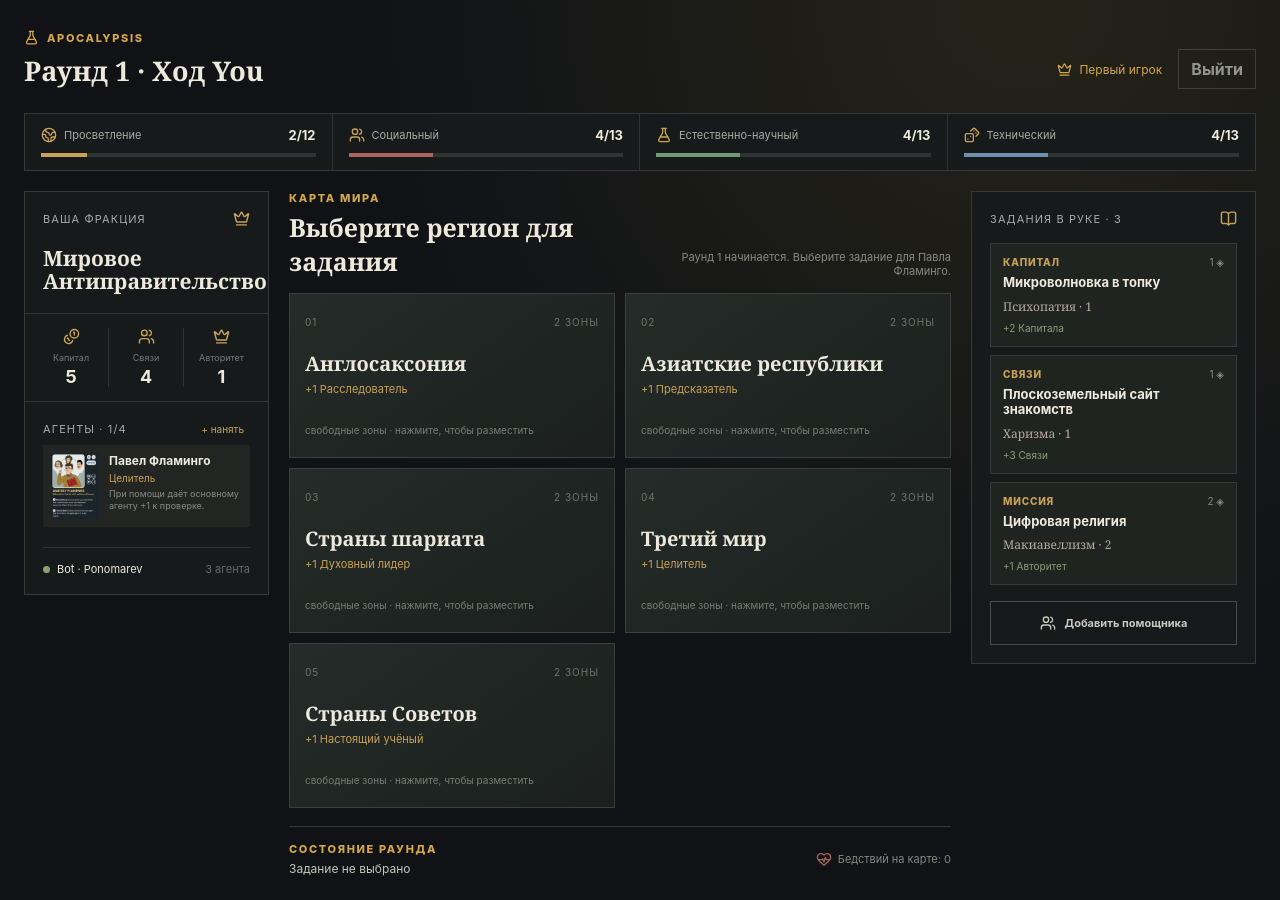
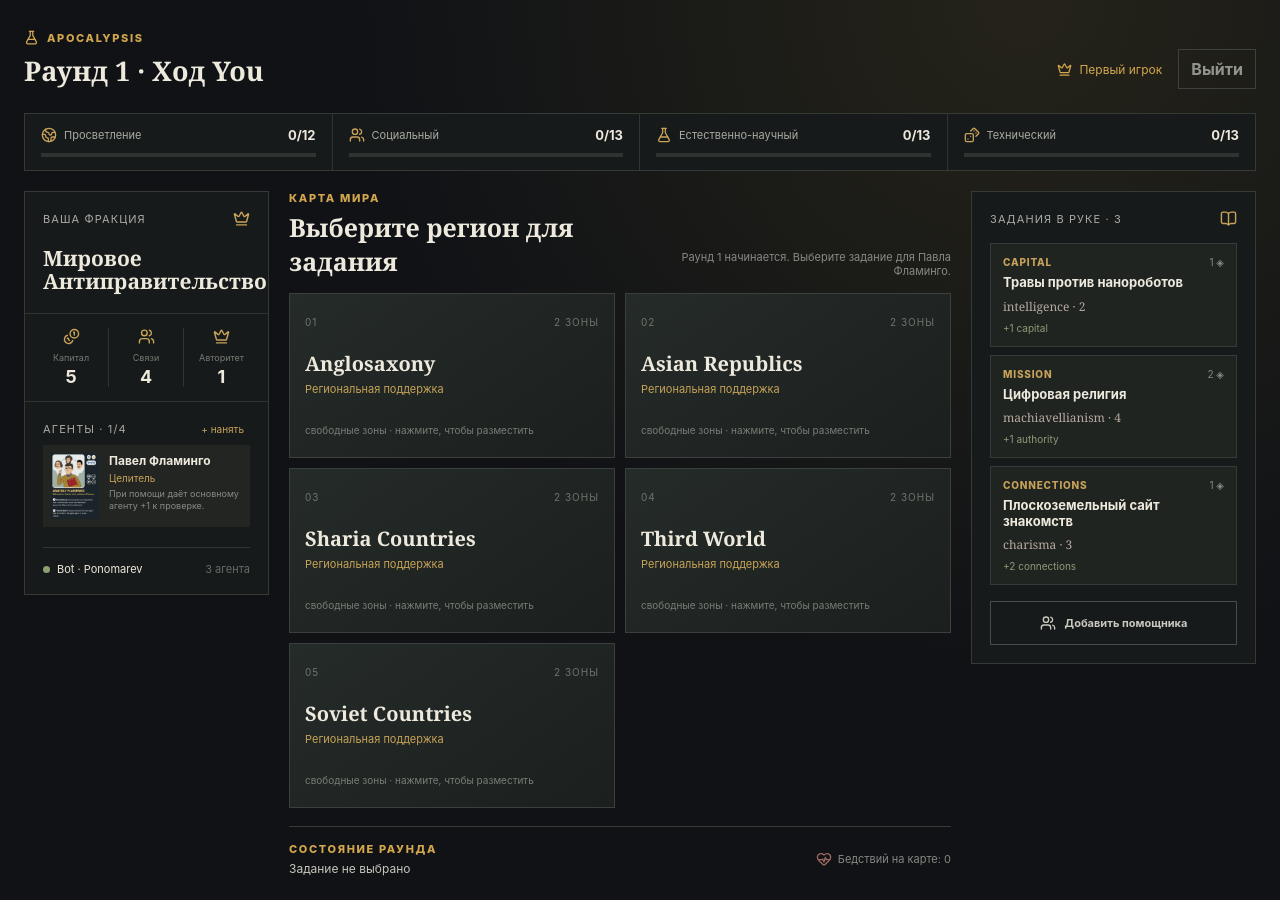
Before and after one commit to butterbgud/scientific-apocalypsis, a React (Vite) app: page / in a window 1280 px wide. Both pictures are taken after a click on the button "Начать прототип". Built offline with nearby package versions, Linux system fonts and the light colour scheme.

Commit message:
Connect prototype board to game kernel

```diff
--- a/src/main.tsx
+++ b/src/main.tsx
@@ -1,6 +1,7 @@
 import { useMemo, useState, type ReactNode } from "react";
 import { createRoot } from "react-dom/client";
 import { ArrowRight, BookOpen, Coins, Crown, Dices, FlaskConical, Globe2, HeartPulse, Users } from "lucide-react";
+import { assignTask as engineAssignTask, drawTaskChoices, resolveTask, setup, type GameState } from "./engine";
 import "./styles.css";
 
 type Screen = "lobby" | "board";
@@ -63,35 +64,42 @@ function App() {
   const [screen, setScreen] = useState<Screen>("lobby");
   const [playerName, setPlayerName] = useState("You");
   const [language, setLanguage] = useState("Русский");
-  const [regions, setRegions] = useState(initialRegions);
-  const [tracks, setTracks] = useState(initialTracks);
+  const [game, setGame] = useState<GameState | null>(null);
   const [selectedTask, setSelectedTask] = useState<string | null>(null);
   const [notice, setNotice] = useState("Выберите задание, затем регион для агента.");
 
   const activeAgent = agents[0];
-  const selectedTaskData = useMemo(() => tasks.find((task) => task.name === selectedTask), [selectedTask]);
+  const selectedTaskData = useMemo(() => game ? game.tasks[selectedTask ?? ""] : undefined, [game, selectedTask]);
 
   function startGame() {
+    const initialized = setup(42);
+    if ("error" in initialized) return setNotice(initialized.error);
+    const drawn = drawTaskChoices(initialized.state);
+    if ("error" in drawn) return setNotice(drawn.error);
+    setGame(drawn.state);
     setScreen("board");
     setNotice("Раунд 1 начинается. Выберите задание для Павла Фламинго.");
   }
 
   function assignTask(index: number) {
-    if (!selectedTaskData) {
+    if (!game || !selectedTaskData || !selectedTask) {
       setNotice("Сначала выберите карту задания.");
       return;
     }
-    if (regions[index].agent) {
-      setNotice("В этом регионе уже заняты обе зоны задания.");
-      return;
-    }
-    setRegions((current) => current.map((region, regionIndex) => regionIndex === index
-      ? { ...region, task: selectedTaskData.name, agent: activeAgent.name }
-      : region));
-    setTracks((current) => ({ ...current, enlightenment: current.enlightenment + 1 }));
-    setNotice(`${activeAgent.name} отправлен в регион «${regions[index].name}». Проверка готова к разрешению.`);
+    const region = Object.values(game.regions)[index];
+    const assigned = engineAssignTask(game, selectedTask, "agent.flamenko", region.id);
+    if ("error" in assigned) return setNotice(assigned.error);
+    const resolved = resolveTask(assigned.state, selectedTask);
+    if ("error" in resolved) return setNotice(resolved.error);
+    setGame(resolved.state);
+    setNotice(resolved.events[0].message);
     setSelectedTask(null);
   }
+
+  const player = game?.players.find((candidate) => candidate.id === "player.0");
+  const regions = game ? Object.values(game.regions) : initialRegions;
+  const boardTasks = game ? game.taskChoices.map((id) => game.tasks[id]) : [];
+  const tracks = game?.tracks ?? initialTracks;
 
   if (screen === "lobby") {
     return (
@@ -115,30 +123,30 @@ function App() {
   return (
     <main className="game-shell">
       <header className="game-header">
-        <div><div className="eyebrow"><FlaskConical size={15} /> APOCALYPSIS</div><h1>Раунд 1 · Ход {playerName || "You"}</h1></div>
+        <div><div className="eyebrow"><FlaskConical size={15} /> APOCALYPSIS</div><h1>Раунд {game?.round ?? 1} · Ход {playerName || "You"}</h1></div>
         <div className="header-actions"><span className="turn-pill"><Crown size={15} /> Первый игрок</span><button className="ghost-button" onClick={() => setScreen("lobby")}>Выйти</button></div>
       </header>
       <section className="track-strip">
         <Track icon={<Globe2 size={16} />} label="Просветление" value={tracks.enlightenment} max={12} tone="light" />
-        <Track icon={<Users size={16} />} label="Социальный" value={tracks.social} max={13} tone="social" />
-        <Track icon={<FlaskConical size={16} />} label="Естественно-научный" value={tracks.natural} max={13} tone="natural" />
-        <Track icon={<Dices size={16} />} label="Технический" value={tracks.technical} max={13} tone="technical" />
+        <Track icon={<Users size={16} />} label="Социальный" value={"social_progress" in tracks ? tracks.social_progress : tracks.social} max={13} tone="social" />
+        <Track icon={<FlaskConical size={16} />} label="Естественно-научный" value={"natural_progress" in tracks ? tracks.natural_progress : tracks.natural} max={13} tone="natural" />
+        <Track icon={<Dices size={16} />} label="Технический" value={"technical_progress" in tracks ? tracks.technical_progress : tracks.technical} max={13} tone="technical" />
       </section>
       <div className="board-layout">
         <aside className="side-panel player-panel">
           <div className="panel-heading"><span>Ваша фракция</span><Crown size={17} /></div>
           <h2>Мировое Антиправительство</h2>
-          <div className="resources"><Resource icon={<Coins size={17} />} label="Капитал" value={5} /><Resource icon={<Users size={17} />} label="Связи" value={4} /><Resource icon={<Crown size={17} />} label="Авторитет" value={1} /></div>
-          <div className="panel-heading agent-heading"><span>Агенты · 1/4</span><button className="small-link">+ нанять</button></div>
+          <div className="resources"><Resource icon={<Coins size={17} />} label="Капитал" value={player?.resources.capital ?? 0} /><Resource icon={<Users size={17} />} label="Связи" value={player?.resources.connections ?? 0} /><Resource icon={<Crown size={17} />} label="Авторитет" value={player?.resources.authority ?? 0} /></div>
+          <div className="panel-heading agent-heading"><span>Агенты · {player?.agents.length ?? 0}/4</span><button className="small-link">+ нанять</button></div>
           <article className="agent-card"><img src={activeAgent.image} alt="" /><div><strong>{activeAgent.name}</strong><span>{activeAgent.className}</span><small>{activeAgent.ability}</small></div></article>
           <div className="bot-mini"><span className="bot-dot" /> Bot · Ponomarev <span className="muted">3 агента</span></div>
         </aside>
         <section className="board-center">
           <div className="section-title"><div><span className="eyebrow">КАРТА МИРА</span><h2>Выберите регион для задания</h2></div><span className="round-status">{notice}</span></div>
-          <div className="regions-grid">{regions.map((region, index) => <button key={region.name} className={`region-card ${region.agent ? "occupied" : ""}`} onClick={() => assignTask(index)}><div className="region-top"><span>{String(index + 1).padStart(2, "0")}</span><span>{region.agent ? "занято" : "2 зоны"}</span></div><h3>{region.name}</h3><p>{region.bonus}</p>{region.agent ? <div className="placed-agent"><img src={activeAgent.image} alt="" /><span>{region.agent}</span></div> : <div className="empty-slot">свободные зоны · нажмите, чтобы разместить</div>}</button>)}</div>
-          <div className="board-footer"><div><span className="eyebrow">СОСТОЯНИЕ РАУНДА</span><p>{selectedTaskData ? `Выбрано: ${selectedTaskData.name}` : "Задание не выбрано"}</p></div><div className="disaster-chip"><HeartPulse size={16} /> Бедствий на карте: 0</div></div>
+          <div className="regions-grid">{regions.map((region, index) => <button key={region.name} className={`region-card ${"assignments" in region && region.assignments.length ? "occupied" : ""}`} onClick={() => assignTask(index)}><div className="region-top"><span>{String(index + 1).padStart(2, "0")}</span><span>{"assignments" in region ? `${region.capacity} зоны` : "2 зоны"}</span></div><h3>{region.name}</h3><p>{"bonus" in region ? region.bonus : "Региональная поддержка"}</p>{"assignments" in region && region.assignments.length ? <div className="placed-agent"><img src={activeAgent.image} alt="" /><span>{activeAgent.name}</span></div> : <div className="empty-slot">свободные зоны · нажмите, чтобы разместить</div>}</button>)}</div>
+          <div className="board-footer"><div><span className="eyebrow">СОСТОЯНИЕ РАУНДА</span><p>{selectedTaskData ? `Выбрано: ${selectedTaskData.title}` : "Задание не выбрано"}</p></div><div className="disaster-chip"><HeartPulse size={16} /> Бедствий на карте: 0</div></div>
         </section>
-        <aside className="side-panel task-panel"><div className="panel-heading"><span>Задания в руке · 3</span><BookOpen size={17} /></div><div className="task-list">{tasks.map((task) => <button key={task.name} className={`task-card ${selectedTask === task.name ? "selected" : ""}`} onClick={() => setSelectedTask(task.name)}><div className="task-meta"><span className={`task-type type-${task.type}`}>{task.type}</span><span>{task.cost} ◈</span></div><strong>{task.name}</strong><span className="task-check">{task.check}</span><small>{task.reward}</small></button>)}</div><button className="secondary-button" onClick={() => setNotice("Фаза помощников: выберите агента, который уже выполняет задание.")}><Users size={16} /> Добавить помощника</button></aside>
+        <aside className="side-panel task-panel"><div className="panel-heading"><span>Задания в руке · {boardTasks.length}</span><BookOpen size={17} /></div><div className="task-list">{boardTasks.map((task) => <button key={task.id} className={`task-card ${selectedTask === task.id ? "selected" : ""}`} onClick={() => setSelectedTask(task.id)}><div className="task-meta"><span className={`task-type type-${task.deck}`}>{task.deck}</span><span>{task.cost} ◈</span></div><strong>{task.title}</strong><span className="task-check">{task.characteristic} · {task.difficulty}</span><small>{Object.entries(task.reward).map(([resource, value]) => `+${value} ${resource}`).join(", ")}</small></button>)}</div><button className="secondary-button" onClick={() => setNotice("Фаза помощников: выберите агента, который уже выполняет задание.")}><Users size={16} /> Добавить помощника</button></aside>
       </div>
     </main>
   );
```
